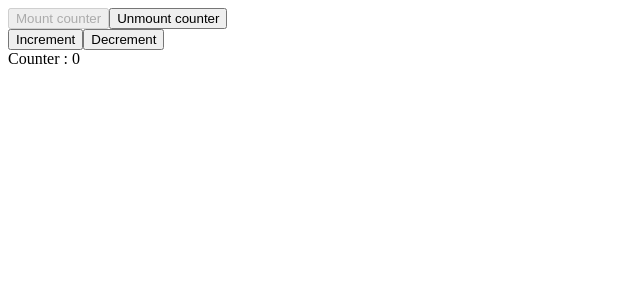
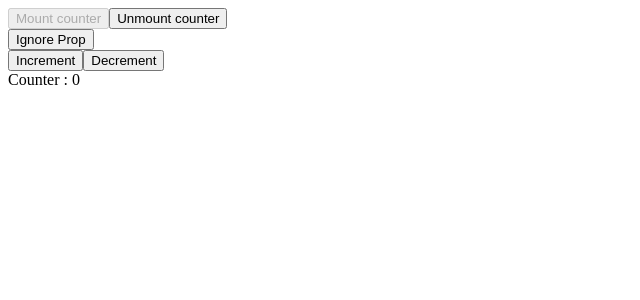
Before and after one commit to azazel-oss/React-Lifecycle-Study, a React (Create React App) app: page / in a window 1280 px wide. Shown: the top 300 px of the page, without its empty margins (0-640 px from the left). Built offline with nearby package versions, Linux system fonts and the light colour scheme.

Commit message:
Add shouldComponentUpdate lifecycle method to the counter

```diff
--- a/src/App.js
+++ b/src/App.js
@@ -3,11 +3,15 @@ import { useState } from "react";
 
 function App() {
   const [mount, setMount] = useState(true);
+  const [randomProp, setRandomProp] = useState(0);
   function mountCounter() {
     setMount(true);
   }
   function unmountCounter() {
     setMount(false);
+  }
+  function ignoreProp() {
+    setRandomProp(Math.random());
   }
   return (
     <div>
@@ -17,7 +21,9 @@ function App() {
       <button onClick={unmountCounter} disabled={!mount}>
         Unmount counter
       </button>
-      <div>{mount && <Counter />}</div>
+      <br />
+      <button onClick={ignoreProp}>Ignore Prop</button>
+      <div>{mount && <Counter ignoreProp={randomProp} />}</div>
     </div>
   );
 }
--- a/src/Counter.js
+++ b/src/Counter.js
@@ -30,6 +30,20 @@ class Counter extends Component {
   }
   componentDidUpdate(prevProps, prevState, snapshot) {
     console.log("Component Did Update");
+    console.log("------------------------");
+  }
+  shouldComponentUpdate(nextProps, nextState) {
+    if (
+      nextProps.ignoreProp &&
+      this.props.ignoreProp !== nextProps.ignoreProp
+    ) {
+      console.log("Should Component Update - No new render");
+      console.log("------------------------");
+      return false;
+    }
+    console.log("Should Component Update - New Render");
+    console.log("------------------------");
+    return true;
   }
   render() {
     console.log("Render");
```
